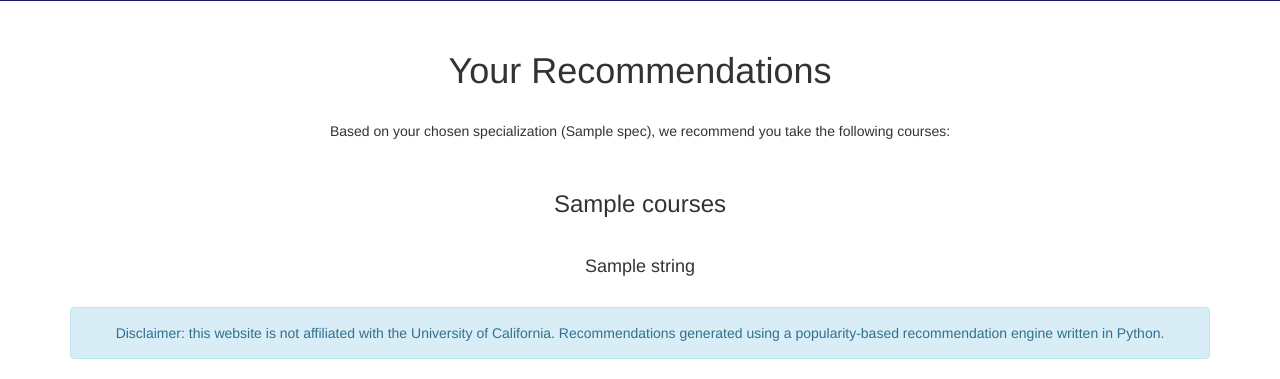
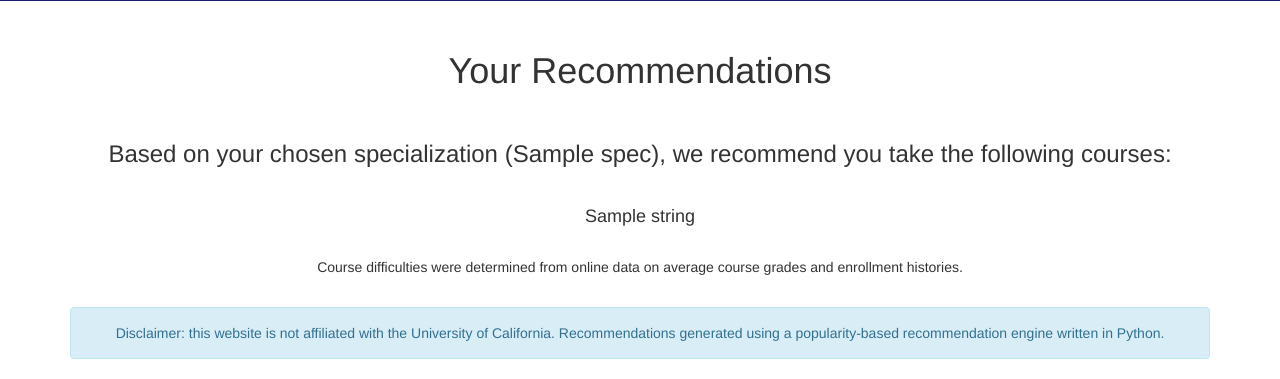
Before and after one commit to abhi1345/course-recommender, a Django app: template courserec/templates/recommendations.html in a window 1280 px wide. Shown: the part 580-959 px from the top of the page. Run offline with Django 3.2, Linux system fonts and the light colour scheme; the template is opened without the code that fills it: most values are stand-ins (such as "Sample title", 1, 10 or a date in 2020); some libraries are stand-ins or nearby versions.

Commit message:
Added difficulty justification

```diff
--- a/courserec/templates/recommendations.html
+++ b/courserec/templates/recommendations.html
@@ -51,14 +51,8 @@
   <div class="row">
 
       <center>
-        <p>
+        <h3>
           Based on your chosen specialization ({{ spec }}), we recommend you take the following courses:
-        </p>
-
-        <br>
-
-        <h3>
-          {{ courses }}
         </h3>
 
         <br>
@@ -69,6 +63,12 @@
             {{string}} <br>
           </h4>
         {% endfor %}
+
+        <br>
+
+        <p>
+          Course difficulties were determined from online data on average course grades and enrollment histories.
+        </p>
 
       </center>
 
```
